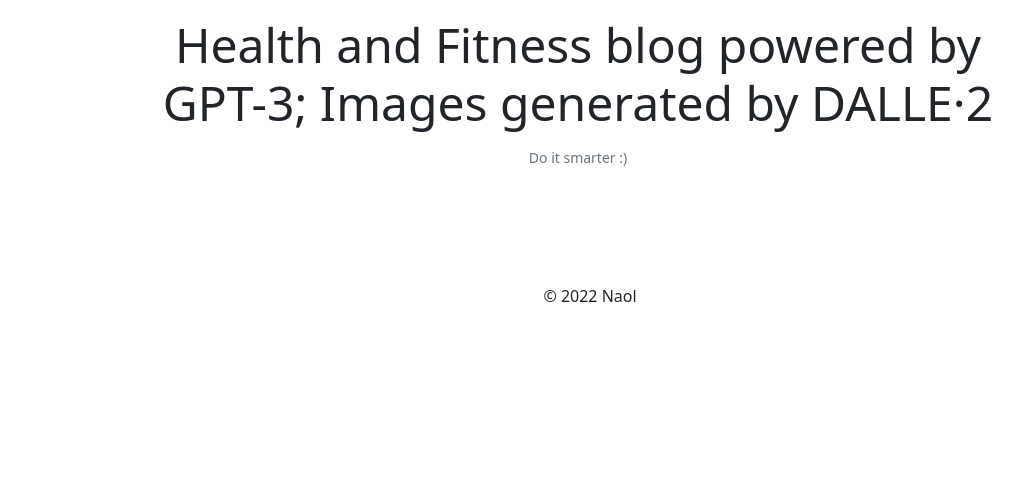
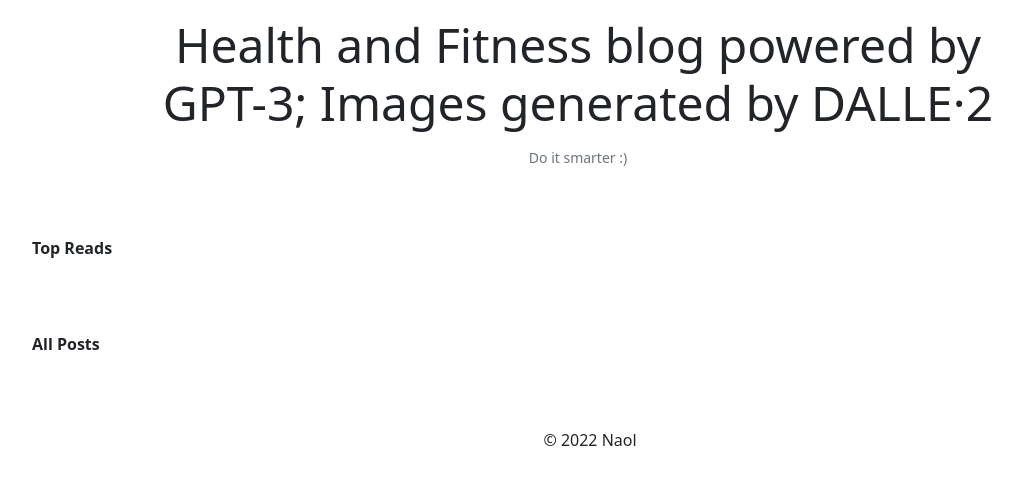
Before and after one commit to NaolGB/blog.bynaol.com, a Django app: page / in a window 1280 px wide. Shown: the part 88-573 px from the top of the page, without its empty margins (50-1072 px from the left). Run offline with Django 4.2, Linux system fonts and the light colour scheme; data that the repository does not hold is empty.

Commit message:
home page style

```diff
--- a/blog/templates/blog/home.html
+++ b/blog/templates/blog/home.html
@@ -25,8 +25,11 @@
 {% endblock title %}
 
 {% block content %}
+    <div class='pb-4'>
+        <strong>Top Reads</strong>
+    </div>
     <div class="d-flex justify-content-around flex-wrap gap-3">
-        {% for b in blogs %}
+        {% for b in top_blogs %}
             <div class="card border-1" style="width: 18rem;" style="background: #12fe43;">
                 <img src="{% static b.image.name %}" class="card-img-top" alt={{b.image.name}} >
                 <div class="card-body">
@@ -35,6 +38,20 @@
                 </div>
             </div>
         {% endfor %}
-  </div>
+    </div>
+
+    <div class='pb-4 mt-5'>
+        <strong>All Posts</strong>
+    </div>
+    <div class='d-flex justify-content-around flex-wrap gap-3'>
+        {% for b in all_blogs %}
+                <div class="card border-1" style="width: 18rem;" style="background: #12fe43;">
+                    <div class="card-body">
+                        <h5 class="card-title">{{b.title}}</h5>
+                        <a href="{% url 'blog_blog' b.slug %}">Read</a>
+                    </div>
+                </div>
+            {% endfor %}
+    </div>
 
 {% endblock content %}
--- a/blog/views.py
+++ b/blog/views.py
@@ -5,7 +5,8 @@
 
 def home(request):
     context = {
-        'blogs': Blog.objects.all().order_by('?')
+        'all_blogs': Blog.objects.all().order_by('?'),
+        'top_blogs': Blog.objects.all()[:8]
     }
     return render(request, 'blog/home.html', context=context)
 
```
